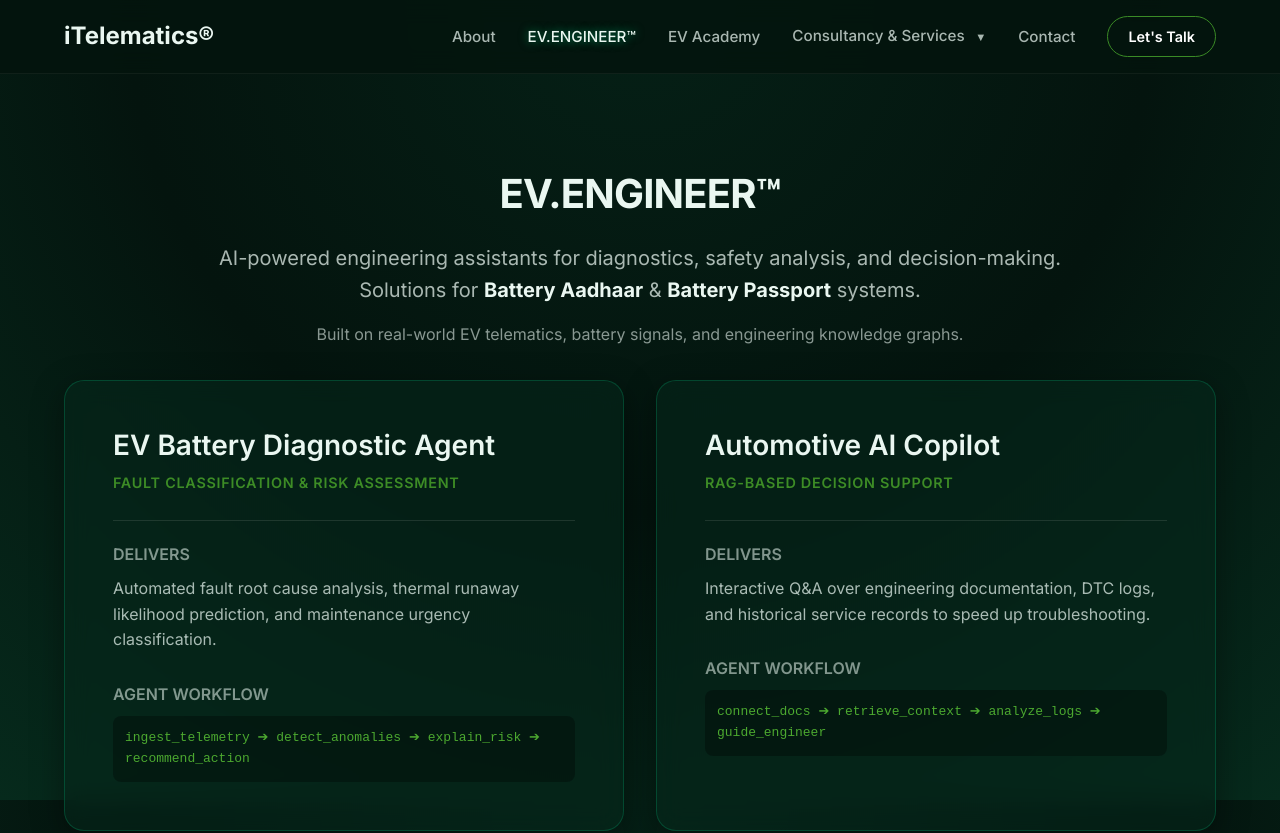
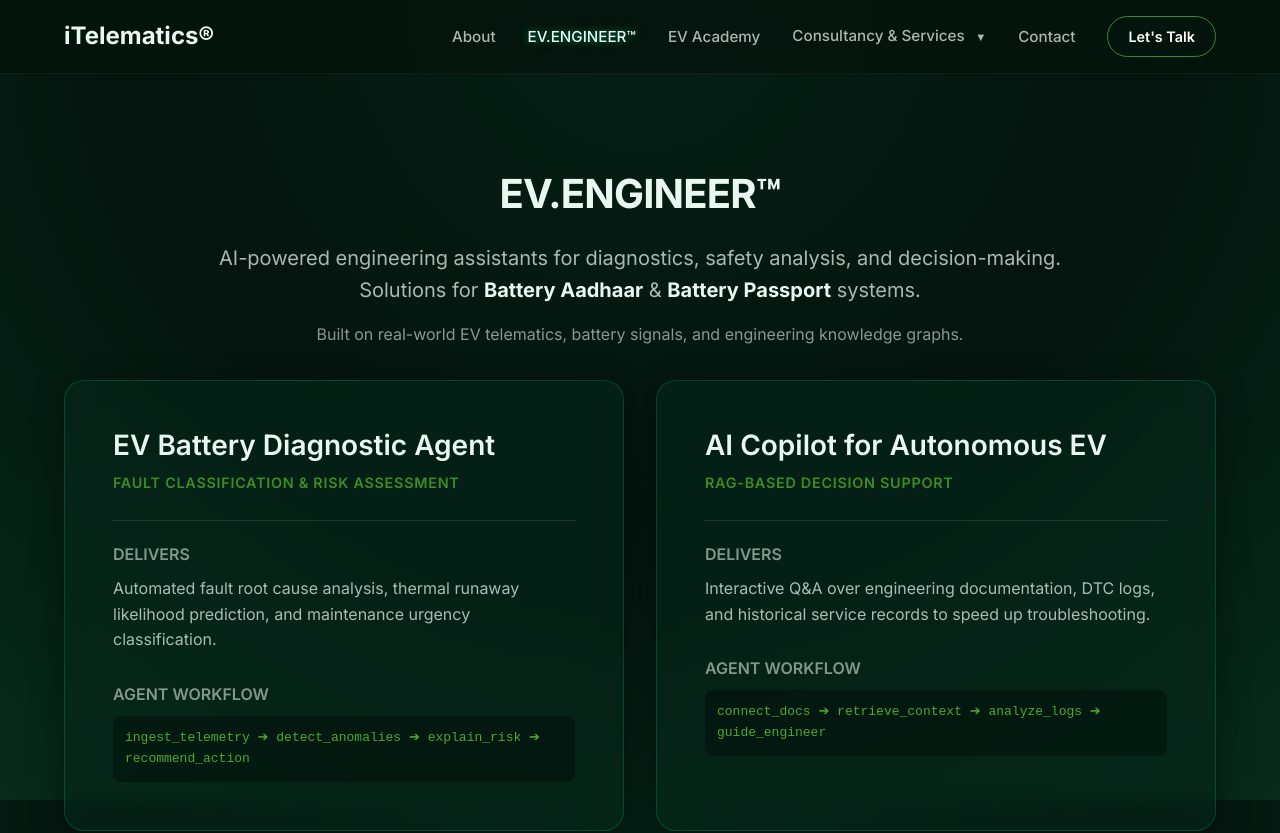
Before and after one commit to CARSOFTWARESYSTEMS/iTelematicsWebApp, a Next.js app: page /ev-engineer in a window 1280 px wide. Shown: the top 833 px of the page. Built offline with nearby package versions, Linux system fonts and the light colour scheme.

Commit message:
AI Copilot for Autonomous EV

```diff
--- a/src/app/ev-engineer/page.tsx
+++ b/src/app/ev-engineer/page.tsx
@@ -64,7 +64,7 @@ export default function EVEngineerPage() {
                 {/* Card 2 */}
                 <div className={`bg-glass ${styles.card}`}>
                     <div className={styles.cardHeader}>
-                        <h2 className={styles.cardTitle}>Automotive AI Copilot</h2>
+                        <h2 className={styles.cardTitle}>AI Copilot for Autonomous EV</h2>
                         <span className={styles.cardSubtitle}>RAG-based Decision Support</span>
                     </div>
 
```
